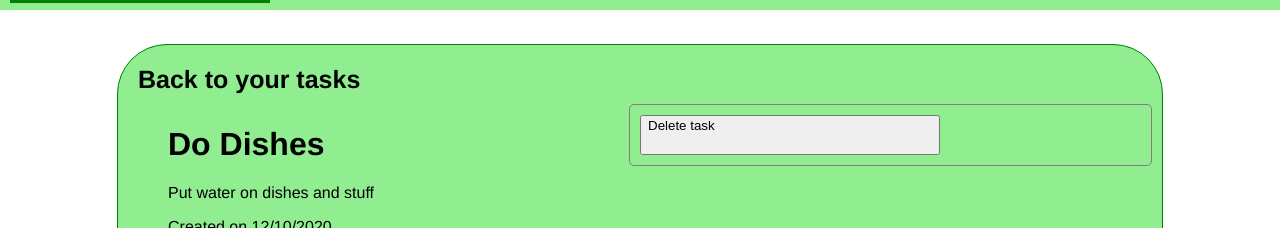
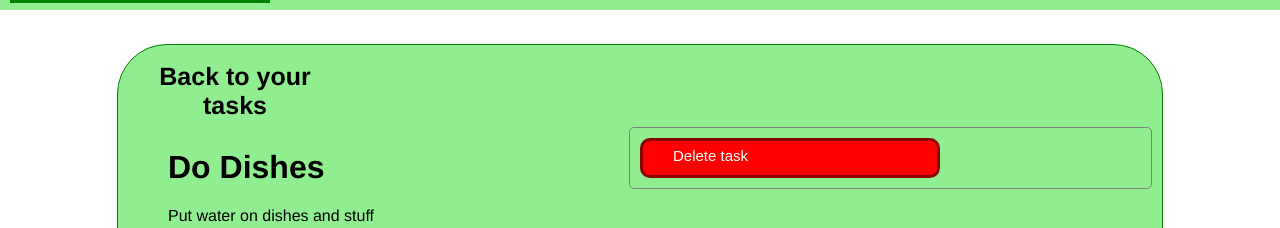
Before and after one commit to lhoogenraad/tudu-application, a React (Create React App) app in the folder frontend/: page /tasks/123 in a window 1280 px wide. Shown: the part 165-393 px from the top of the page. Built offline with nearby package versions, Linux system fonts and the light colour scheme; grey boxes are pictures that could not be loaded.

Commit message:
Still styling stuff atm

```diff
--- a/frontend/src/index.css
+++ b/frontend/src/index.css
@@ -102,6 +102,7 @@ h2{
   border: 3px solid darkred;
   padding: 0.6rem 3rem;
   border-radius: 1rem;
+  transition: all 0.2s;
 }
 
 .deletebutton:hover{
@@ -161,10 +162,6 @@ button{
   margin-bottom: 1rem;
 }
 
-.back-button{
-  padding: 1rem;
-}
-
 .details-actions{
   border: .1rem solid #808080;
   border-radius: 0.5rem;
@@ -178,3 +175,19 @@ button{
   width: 30rem;
   height: 4rem;
 }
+
+
+/* Task details back button (Animation) */
+
+.back-button{
+  display: inline-block;
+  border-radius: 4px;
+  border: 2px solid lightgreen;
+  background-color: lightgreen;
+  color: black;
+  text-align: center;
+  width: 200px;
+  transition: all 0.5s;
+  cursor: pointer;
+  margin: 5px;
+}
--- a/frontend/src/screens/homescreen.js
+++ b/frontend/src/screens/homescreen.js
@@ -12,8 +12,8 @@ function homescreen (props) {
                     <input type="checkbox"></input>
                     <div className="tasklistname">{task.name}</div>
                     <div className="tasklistdate">{task.date}</div>
+                    <Link to={'/tasks/' + task.id}>View task</Link>
                     <button className="deletebutton">Delete</button>
-                    <Link to={'/tasks/' + task.id}>View task</Link>
                   </div>
                 </li>
                 )
--- a/frontend/src/screens/taskscreen.js
+++ b/frontend/src/screens/taskscreen.js
@@ -7,8 +7,8 @@ function taskscreen(props) {
     const task = data.tasks.find(x => x.id === props.match.params.id);
     return (
         <div>
-            <div className="back-button">
-                <Link to="/">Back to your tasks</Link>
+            <div>
+                <Link to="/" className="back-button">Back to your tasks</Link>
             </div>
             <div className="details">
                 <div className="details-description">
@@ -25,7 +25,7 @@ function taskscreen(props) {
                     </ul>
                 </div>
                 <div className="details-actions">
-                    <button>Delete task</button>
+                    <button className="deletebutton">Delete task</button>
                 </div>
             </div>
         </div>
```
